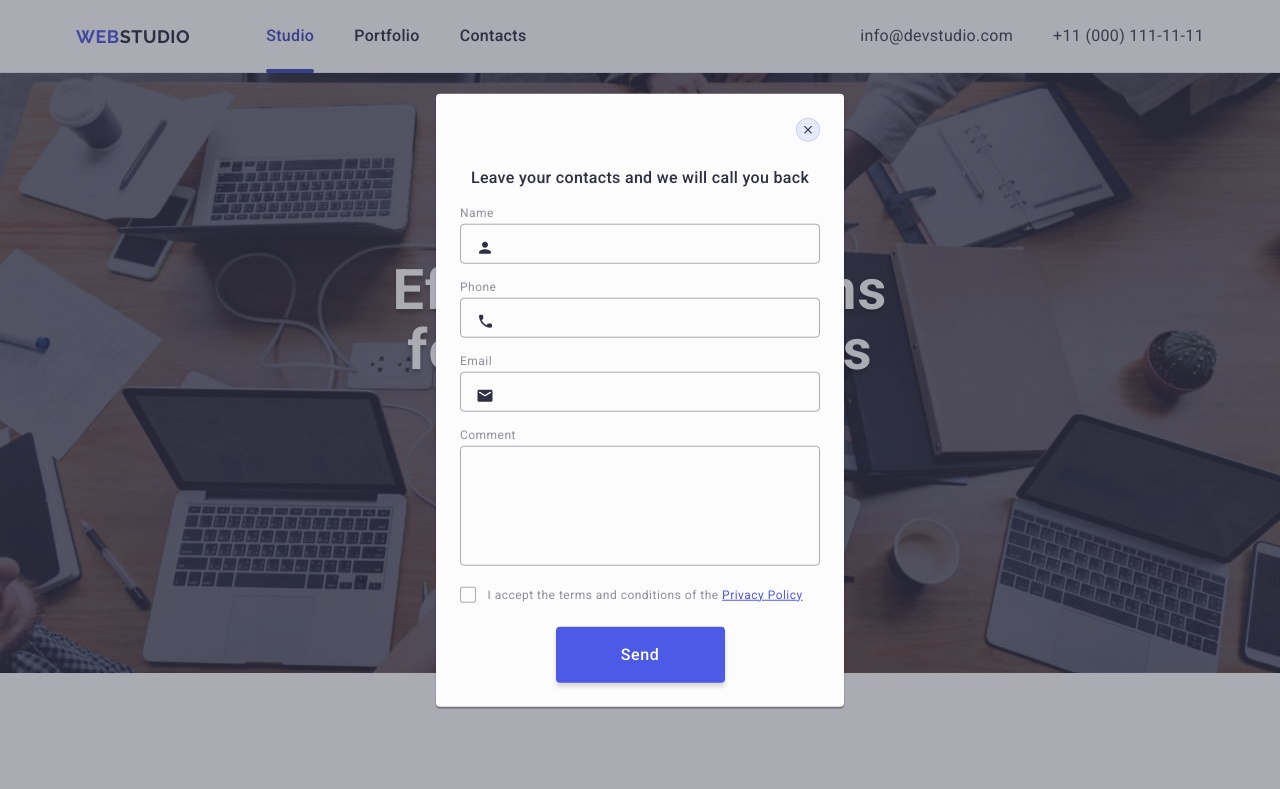
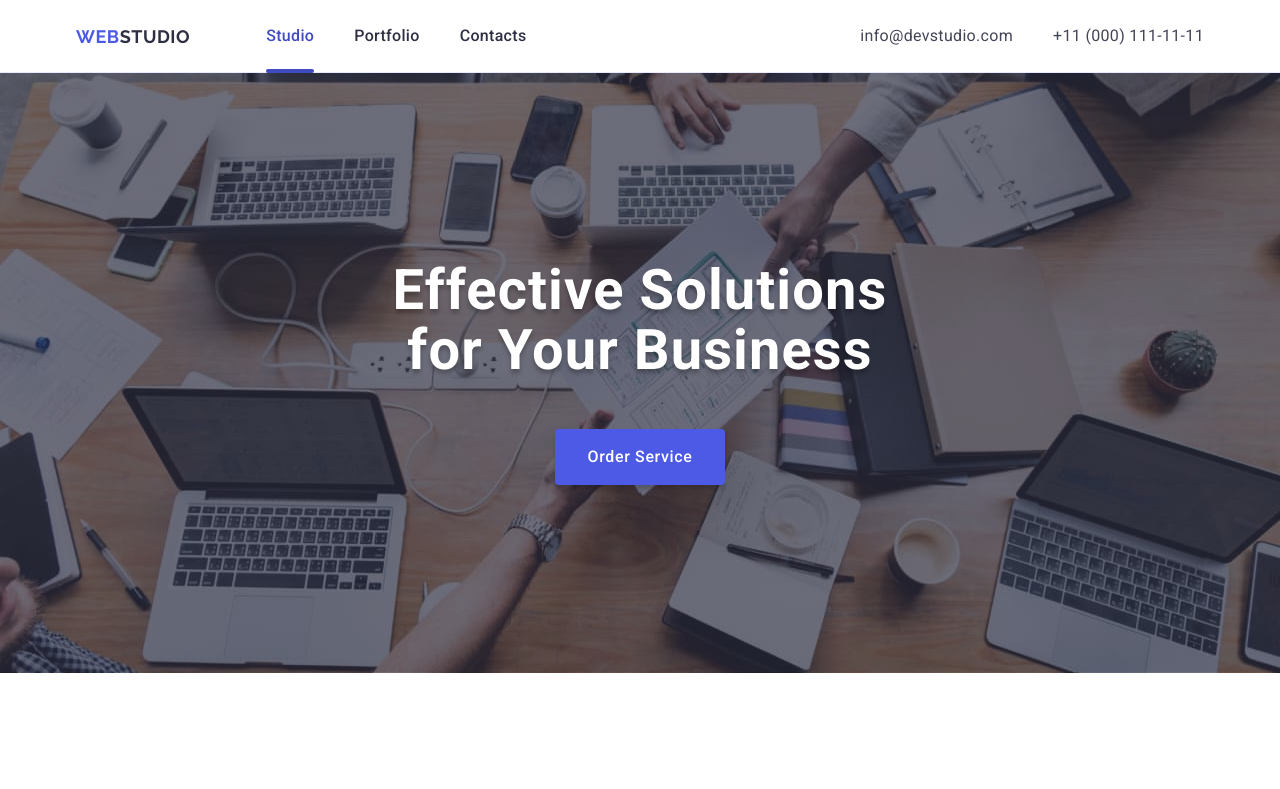
Before and after one commit to Anna-Lan/goit-markup-hw-05, a plain HTML site: page index.html in a window 1280 px wide. Shown: the top 789 px of the page. Drawn offline with nearby package versions, Linux system fonts and the light colour scheme.

Commit message:
add last mentor fixed

```diff
--- a/css/styles.css
+++ b/css/styles.css
@@ -613,7 +613,6 @@ gap: 24px;
     transition: fill 250ms cubic-bezier(0.4, 0, 0.2, 1);
 }
 
-
 .modal-close-btn:hover,
 .modal-close-btn:focus {
     background-color: #404BBF;
@@ -659,7 +658,7 @@ gap: 24px;
     border: 1px solid rgba(46, 47, 66, 0.40);
     background-color: transparent;
     padding-left: 38px;
-    margin-bottom: 8px;
+    /* margin-bottom: 8px; */
     outline: 0px solid transparent;
     transition: border-color 250ms cubic-bezier(0.4, 0, 0.2, 1);
 }
--- a/index.html
+++ b/index.html
@@ -449,7 +449,7 @@
 
 <!-- BACKDROP -->
 
-    <div class="backdrop is-open">
+    <div class="backdrop">
         <!-- is-open -->
         <div class="modal">
             <button class="modal-close-btn" type="button">
```
